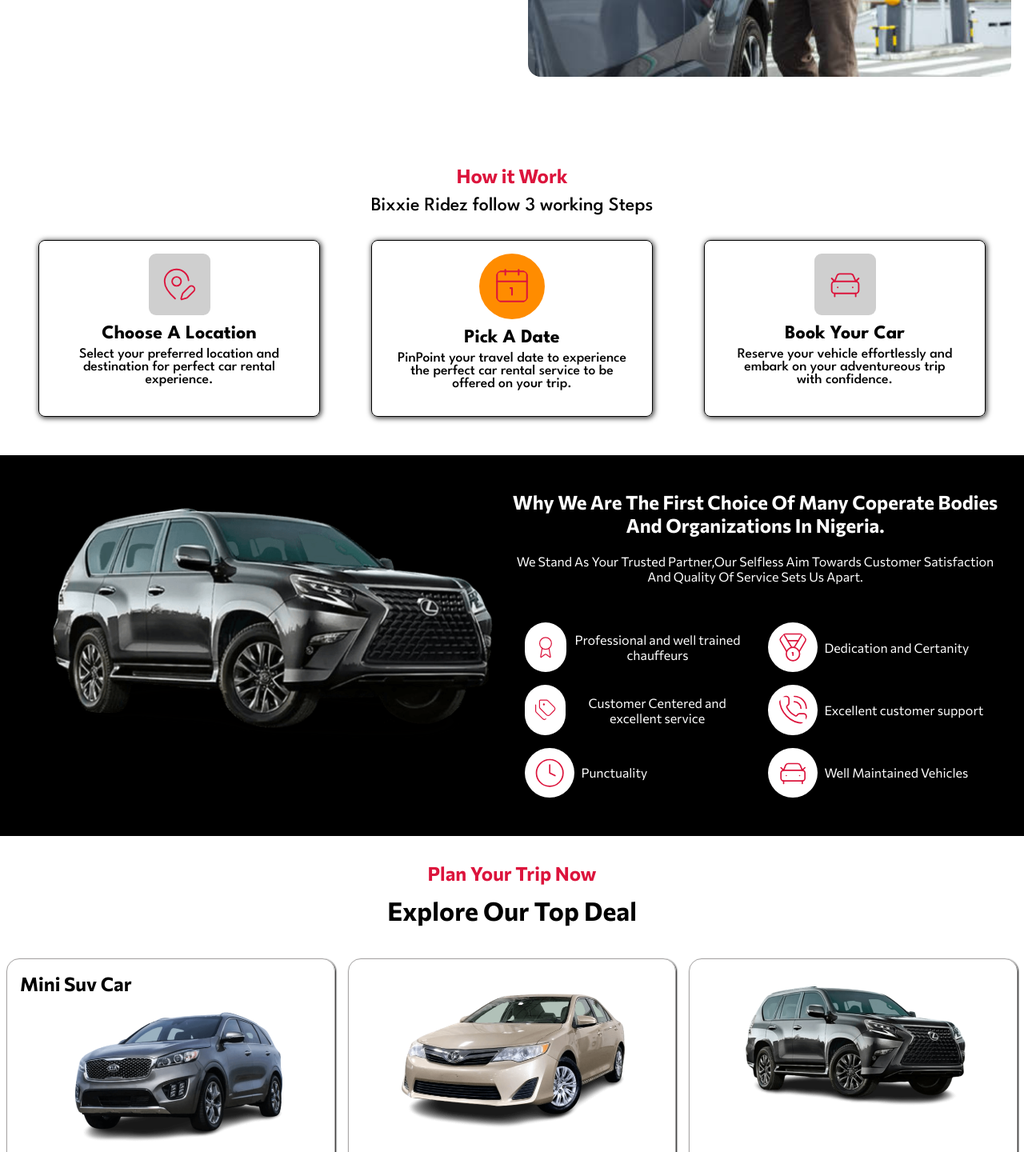
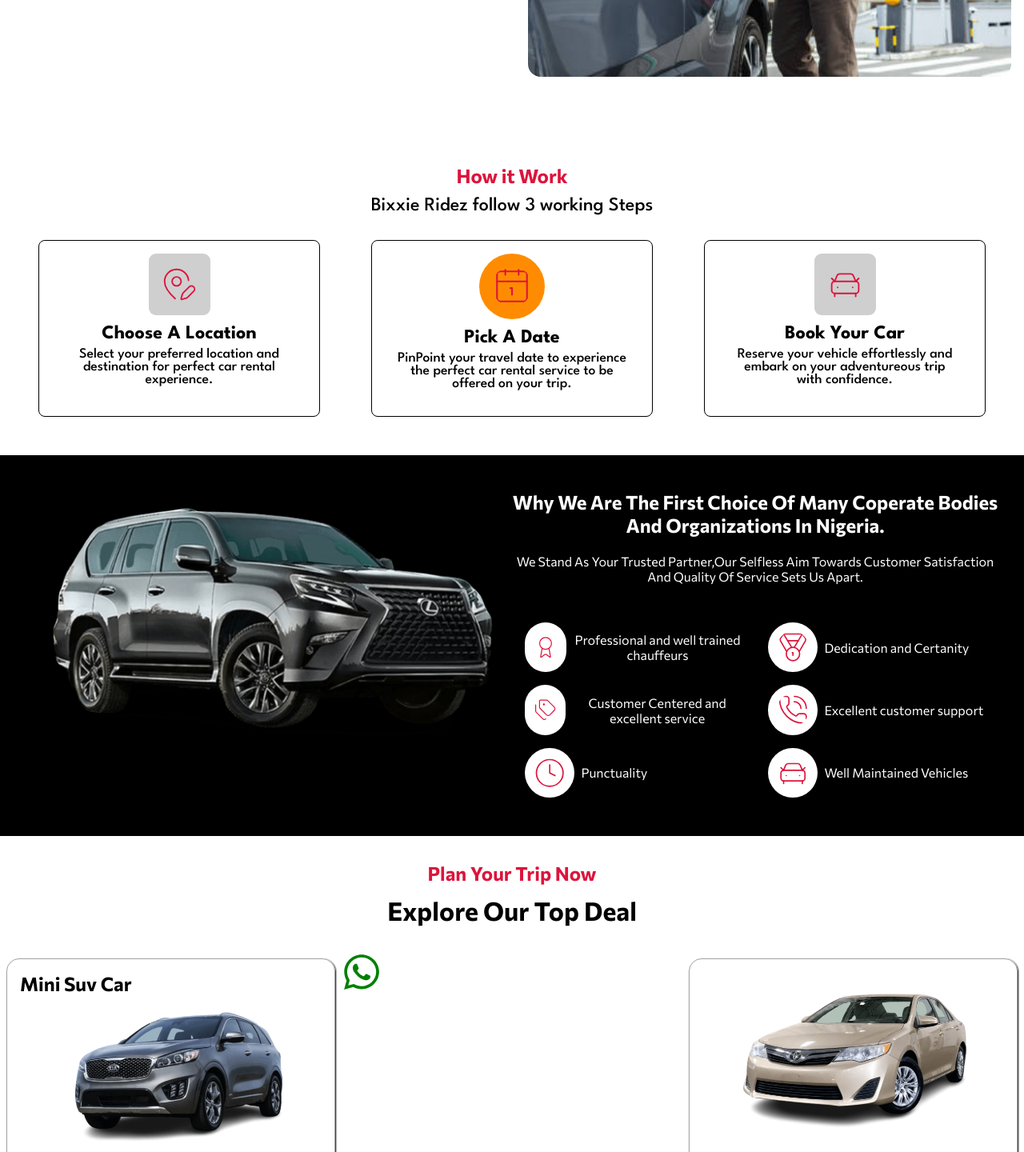
Before and after one commit to iamgreatofweb3/Bixxie-Car-website, a Next.js app: page / in a window 1280 px wide. Shown: the part 611-2051 px from the top of the page at 80% size. Built offline with nearby package versions, Linux system fonts and the light colour scheme.

Commit message:
working on maintaining a clean ui

```diff
--- a/package.json
+++ b/package.json
@@ -12,6 +12,7 @@
     "lucide-react": "^1.18.0",
     "next": "16.2.9",
     "react": "19.2.4",
-    "react-dom": "19.2.4"
+    "react-dom": "19.2.4",
+    "react-icons": "^5.6.0"
   }
 }
--- a/src/components/fleetOfCars/Fleet.jsx
+++ b/src/components/fleetOfCars/Fleet.jsx
@@ -1,6 +1,7 @@
 import "./fleet.css"
 import Image from "next/image"
 import { Headphones,Locate,MonitorDotIcon,MapPin } from "lucide-react"
+import { FaWhatsapp } from "react-icons/fa"
 export default function FleetSection() {
     return (
         <>
@@ -25,7 +26,7 @@
                             <p><MonitorDotIcon stroke="grey"/>TV</p>
                         </div>
                     </div>
-                    <div className="fleetscnt">
+<FaWhatsapp size={50}  color="green" />                    <div className="fleetscnt">
                          <Image
                         src="/Camry-600x398.png"
                         width={300}
@@ -33,6 +34,7 @@
                         alt="Camry Car"
                         loading="eager"
                         />
+
                     </div>
                     <div className="fleetscnt">
                          <Image
--- a/src/components/process/process.css
+++ b/src/components/process/process.css
@@ -16,7 +16,7 @@
     margin: 2em;
     padding: 2em;
     border-radius: 0.5em;
-    box-shadow: 1px 1px 6px 1px rgba(0, 0, 0, 0.736);
+    /* box-shadow: 1px 1px 6px 1px rgba(0, 0, 0, 0.736); */
     h2 {
         margin-bottom: 0.3em;
     }
```
Also changed, not shown: 1 other file (tests, documents, lock files or other folders).
